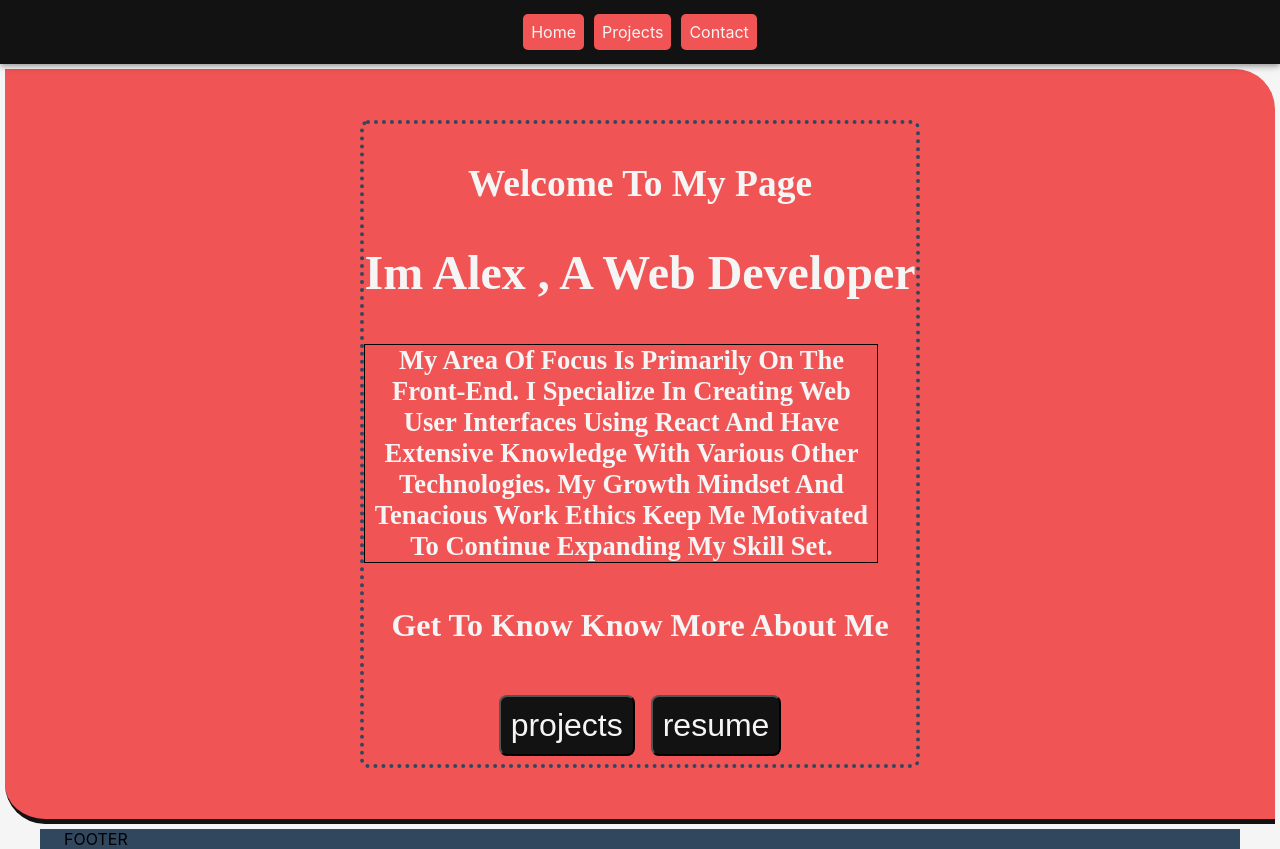
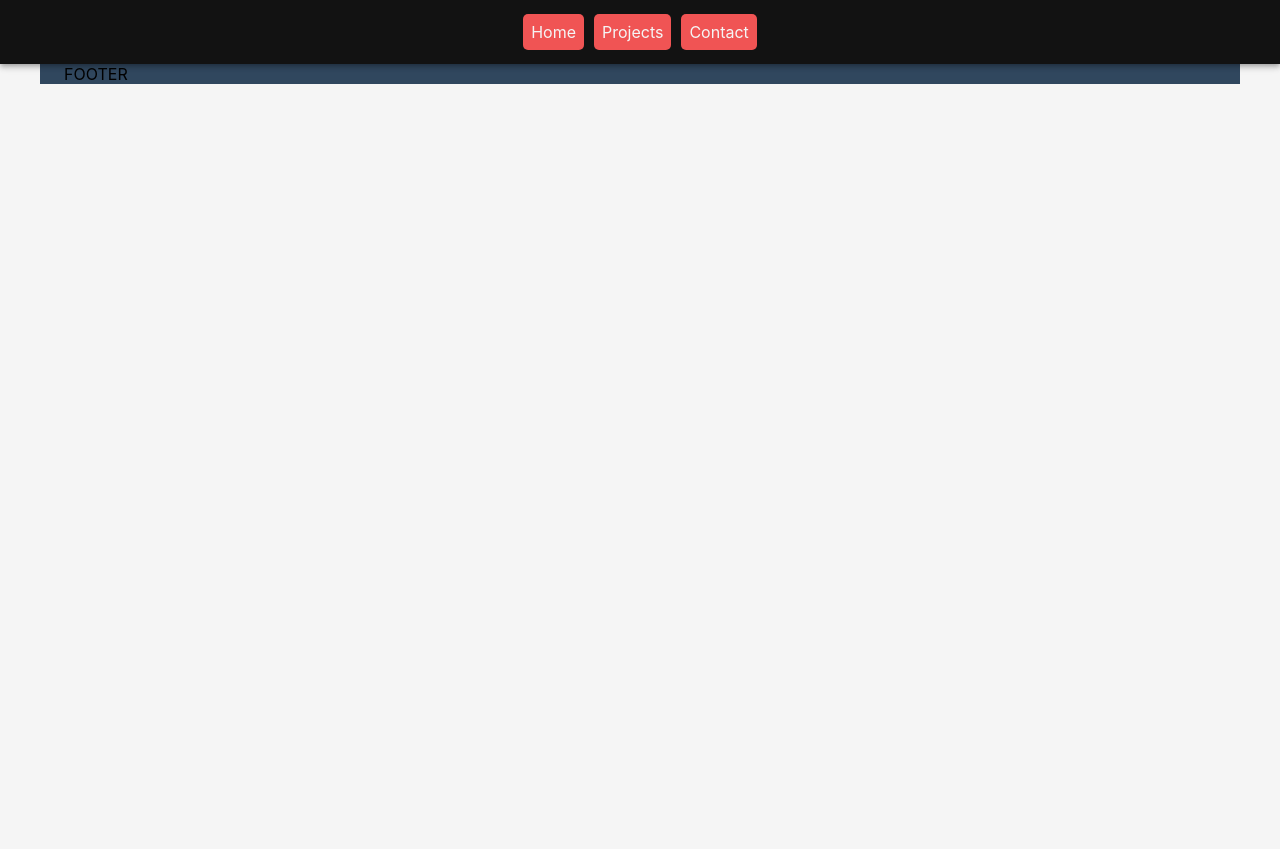
Before and after one commit to alexmassimino9/Portfolio, a React (Create React App) app: page / in a window 1280 px wide. After the commit the page ends 800 px from the top, so only its background shows below. Built offline with nearby package versions, Linux system fonts and the light colour scheme; a web font is replaced by a local one.

Commit message:
add root route

```diff
--- a/src/App.js
+++ b/src/App.js
@@ -12,7 +12,7 @@ const App = () => {
     <>
       <Navbar />
       <Routes>
-        <Route path="/" element={<Home />} />
+        <Route path="/portfolio/" element={<Home />} />
         <Route path="/contact" element={<Contact />} />
         <Route path="/projects" element={<Projects />} />
       </Routes>
--- a/src/components/Navigation/navbar.js
+++ b/src/components/Navigation/navbar.js
@@ -9,7 +9,7 @@ const Navbar = () => {
   return (
     <AppBar position="sticky">
       <Toolbar className="navbar">
-        <Link to="/" className="link">
+        <Link to="/portfolio/" className="link">
           Home
         </Link>
         {pages.map((page) => {
```
